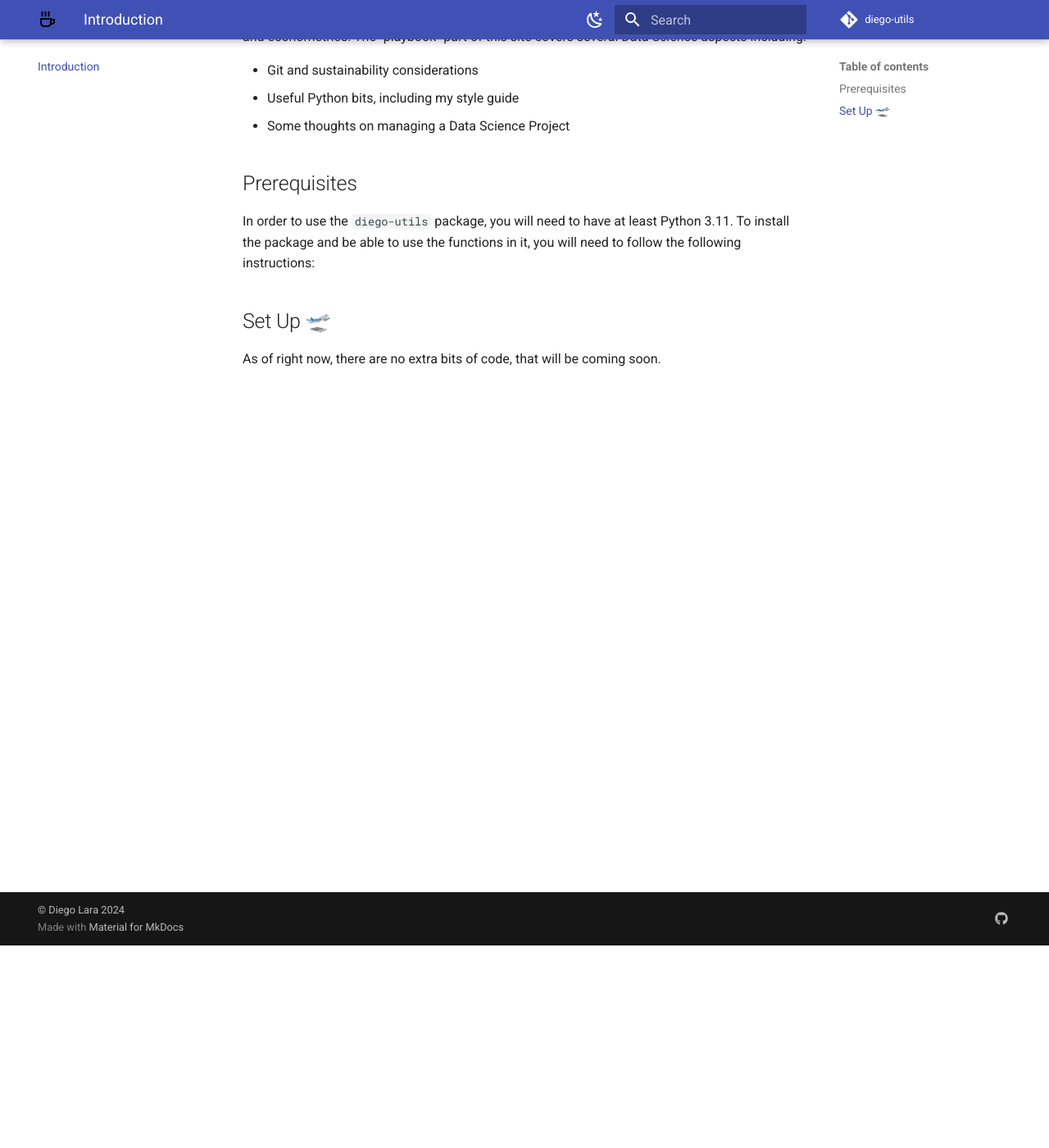
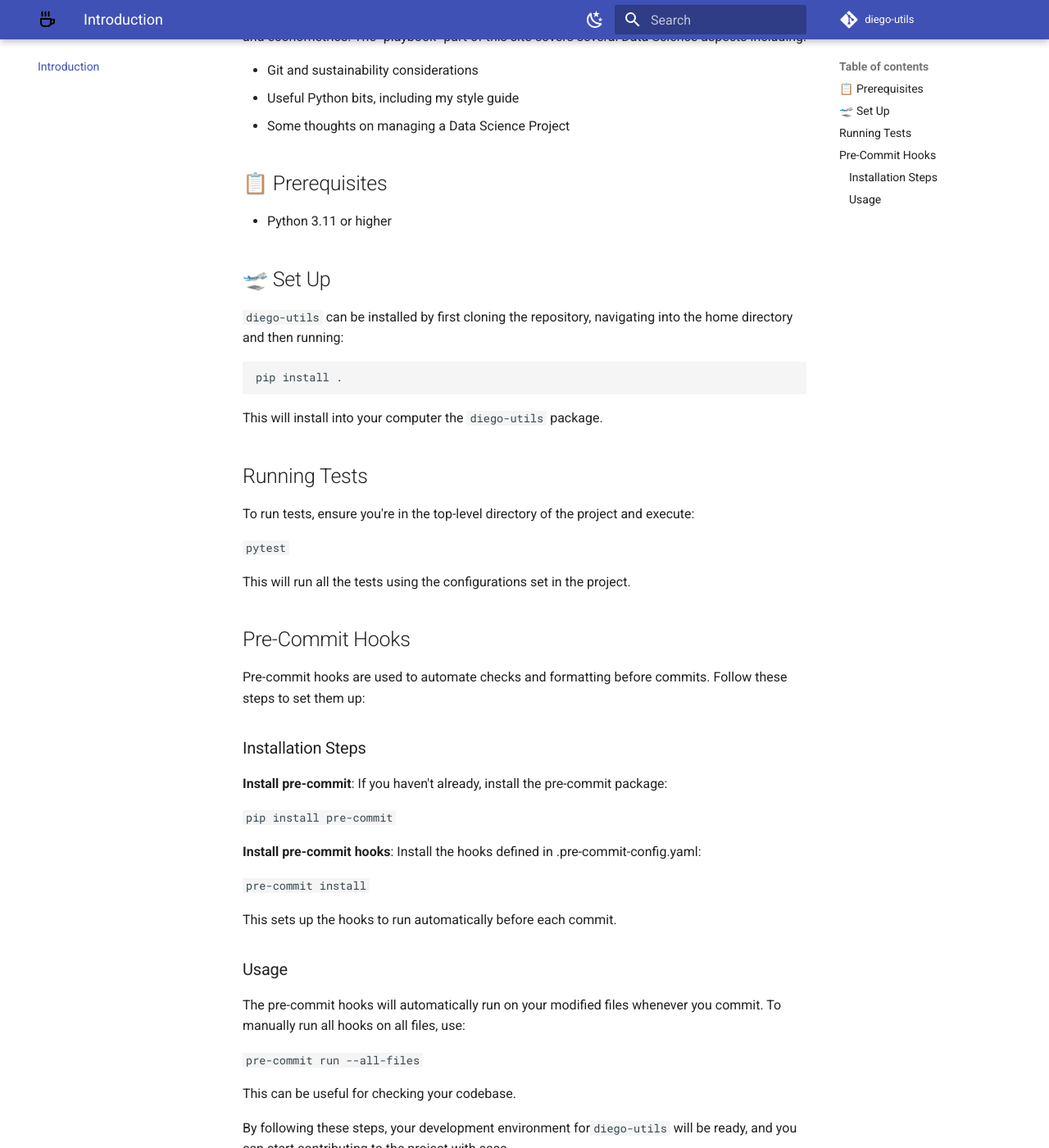
Before and after one commit to diego-lda/diego-utils, an MkDocs documentation site: the page built from docs/index.md, in a window 1280 px wide and 1400 px high, scrolled down 247 px. Shown: the whole window at 82% size. Built offline with MkDocs 1.6.1 and Material for MkDocs 9.7.7, drawn with Linux system fonts in a browser that asks for light colours; comment, search, counter and statistics services are not loaded.

Commit message:
Doc: Add infromation on pre-commits and pytests

````diff
--- a/docs/index.md
+++ b/docs/index.md
@@ -8,12 +8,50 @@ The "playbook" part of this site covers several Data Science aspects including:
 - Useful Python bits, including my style guide
 - Some thoughts on managing a Data Science Project
 
-## Prerequisites
+## 📋 Prerequisites
 
-In order to use the `diego-utils` package, you will need to have at least Python 3.11.
-To install the package and be able to use the functions in it, you will need to follow the following instructions:
+- Python 3.11 or higher
 
+## 🛫 Set Up
 
-## Set Up 🛫
+`diego-utils` can be installed by first cloning the repository, navigating into the home directory and then running:
 
-As of right now, there are no extra bits of code, that will be coming soon.
+```bash
+pip install .
+```
+
+This will install into your computer the `diego-utils` package.
+
+## Running Tests
+
+To run tests, ensure you're in the top-level directory of the project and execute:
+
+`pytest`
+
+This will run all the tests using the configurations set in the project.
+
+## Pre-Commit Hooks
+
+Pre-commit hooks are used to automate checks and formatting before commits. Follow these steps to set them up:
+
+### Installation Steps
+
+__Install pre-commit__: If you haven't already, install the pre-commit package:
+
+`pip install pre-commit`
+
+__Install pre-commit hooks__: Install the hooks defined in .pre-commit-config.yaml:
+
+`pre-commit install`
+
+This sets up the hooks to run automatically before each commit.
+
+### Usage
+
+The pre-commit hooks will automatically run on your modified files whenever you commit. To manually run all hooks on all files, use:
+
+`pre-commit run --all-files`
+
+This can be useful for checking your codebase.
+
+By following these steps, your development environment for`diego-utils` will be ready, and you can start contributing to the project with ease.
````
Also changed, not shown: README.md (+1 -1 lines), docs/git_sustainability.md (+13 -5 lines).
